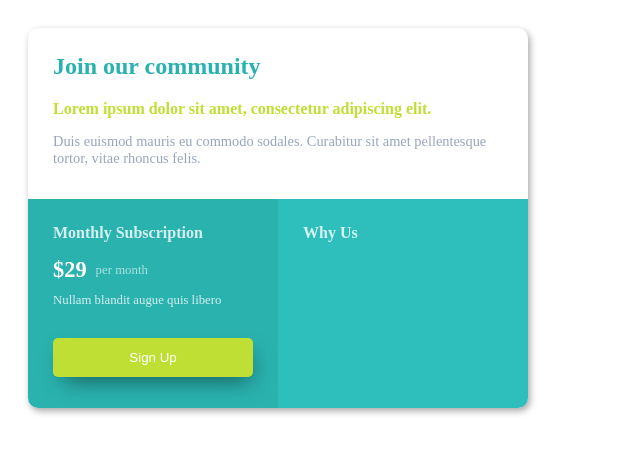
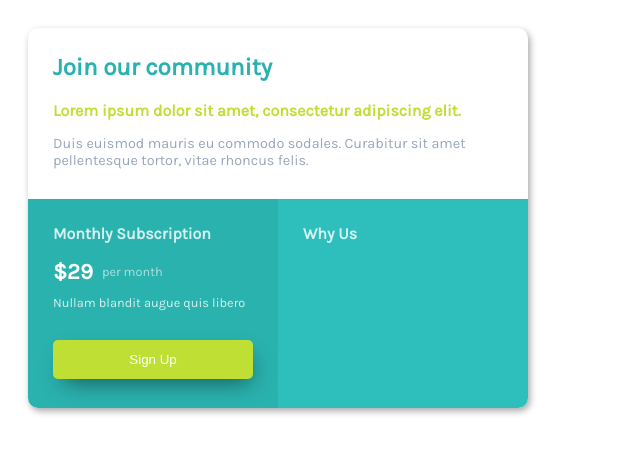
Before and after one commit to nueral541/pricing-card-frontend-mentor-challenge, a plain HTML site: page index.html in a window 1280 px wide. Shown: the whole page, without its empty margins (0-640 px from the left). Drawn offline with Linux system fonts and the light colour scheme.

Commit message:
Update index.html

```diff
--- a/index.html
+++ b/index.html
@@ -2,7 +2,7 @@
   <head>
     <title>thingy</title>
     <link rel="preconnect" href="https://fonts.googleapis.com">
-    <link rel="preconnect" href="https://fonts.gstatic.com" crossorigin>
+    <link href="https://fonts.googleapis.com/css2?family=Karla&display=swap" rel="stylesheet">
     <link href="./style.css" rel="stylesheet">
   </head>
   <body>
```
